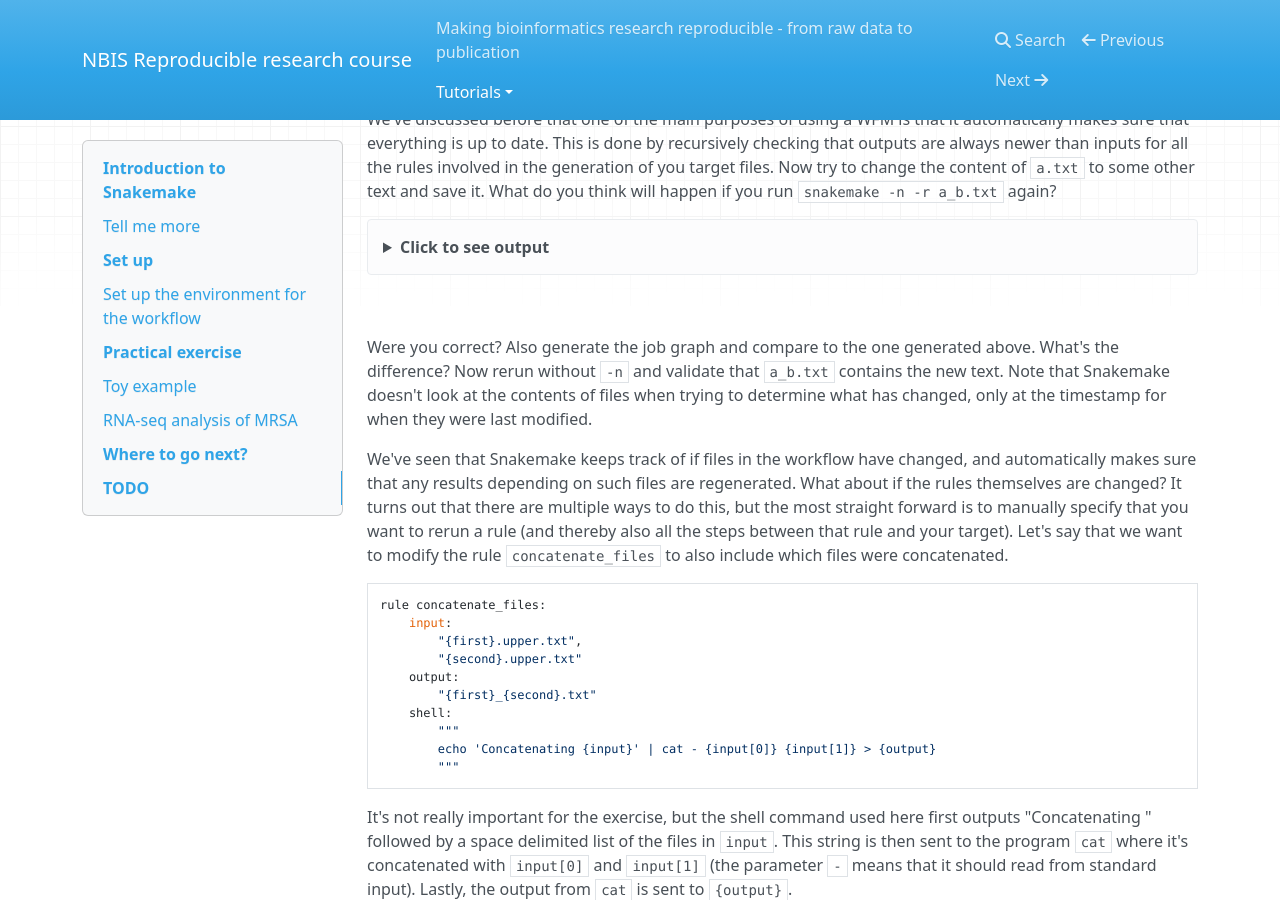
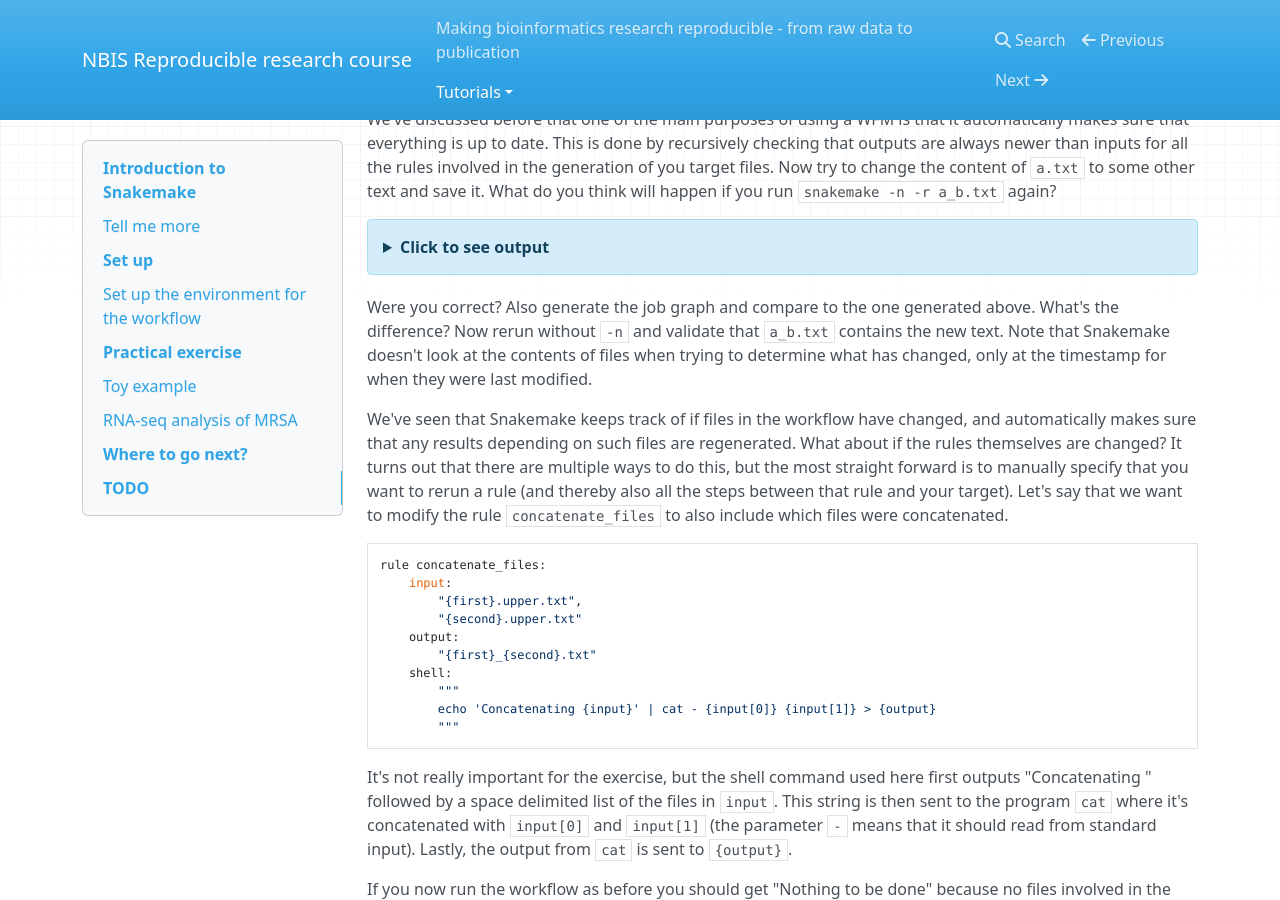
Before and after one commit to NBISweden/workshop-reproducible-research, an MkDocs documentation site: the page built from docs/snakemake.md, in a window 1280 px wide and 900 px high, scrolled down 6896 px. Built offline with MkDocs 1.6.1, drawn with Linux system fonts in a browser that asks for light colours; nearby versions of some CDN libraries; old or Windows-style settings are respelled for this version of MkDocs.

Commit message:
fixed spoiler sections

````diff
--- a/docs/snakemake.md
+++ b/docs/snakemake.md
@@ -225,35 +225,32 @@
 
 We've discussed before that one of the main purposes of using a WFM is that it automatically makes sure that everything is up to date. This is done by recursively checking that outputs are always newer than inputs for all the rules involved in the generation of you target files. Now try to change the content of `a.txt` to some other text and save it. What do you think will happen if you run `snakemake -n -r a_b.txt` again?
 
-<details>
-<summary>Click to see output</summary>
-{% highlight bash %}
-$ snakemake -n -r a_b.txt
+??? note "Click to see output"
+    ```no-highlight
+    $ snakemake -n -r a_b.txt
 
-rule convert_to_upper_case:
-    input: a.txt
-    output: a.upper.txt
-    jobid: 2
-    reason: Updated input files: a.txt
-    wildcards: some_name=a
+    rule convert_to_upper_case:
+        input: a.txt
+        output: a.upper.txt
+        jobid: 2
+        reason: Updated input files: a.txt
+        wildcards: some_name=a
 
 
 
-rule concatenate_files:
-    input: a.upper.txt, b.upper.txt
-    output: a_b.txt
-    jobid: 0
-    reason: Input files updated by another job: a.upper.txt
-    wildcards: first=a, second=b
+    rule concatenate_files:
+        input: a.upper.txt, b.upper.txt
+        output: a_b.txt
+        jobid: 0
+        reason: Input files updated by another job: a.upper.txt
+        wildcards: first=a, second=b
 
-Job counts:
-        count   jobs
-        1       concatenate_files
-        1       convert_to_upper_case
-        2
-{% endhighlight %}
-</details>
-<br>
+    Job counts:
+            count   jobs
+            1       concatenate_files
+            1       convert_to_upper_case
+            2
+    ```
 
 Were you correct? Also generate the job graph and compare to the one generated above. What's the difference? Now rerun without `-n` and validate that `a_b.txt` contains the new text. Note that Snakemake doesn't look at the contents of files when trying to determine what has changed, only at the timestamp for when they were last modified.
 
````
